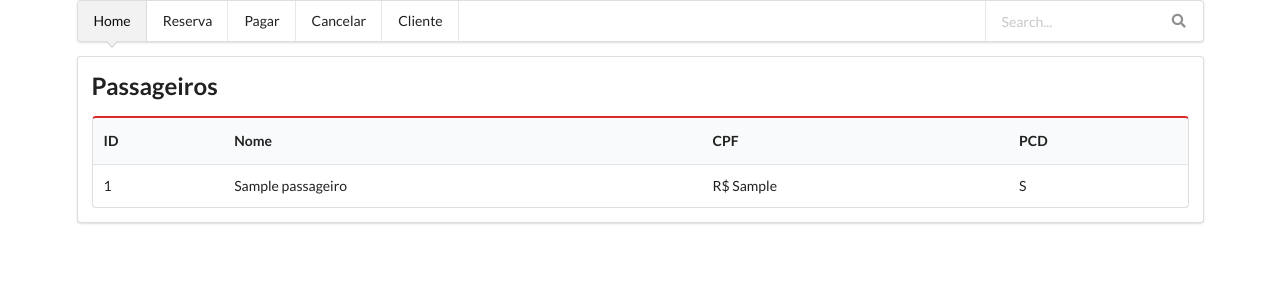
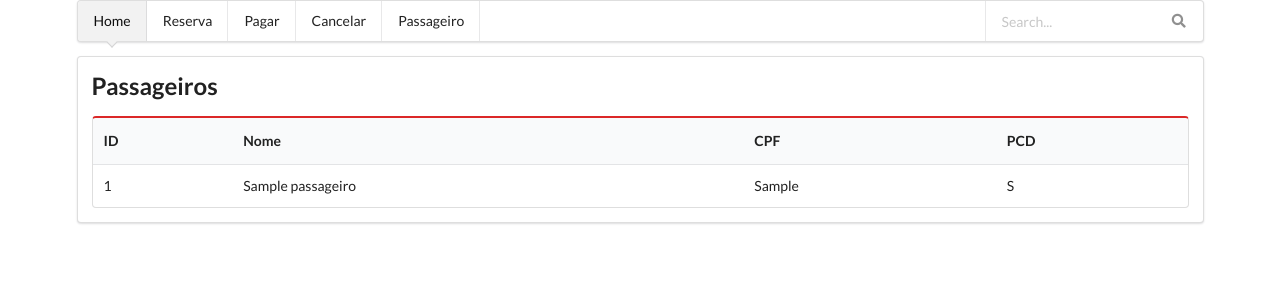
Before and after one commit to MatheusOliveira10/Reserva_Passagem, a PHP site: page /passageiro in a window 1280 px wide. Shown: the top 300 px of the page. Run offline with PHP 8.4, Linux system fonts and the light colour scheme; tables that the repository leaves empty hold one stand-in row (values such as "Sample post"); some libraries are stand-ins or nearby versions.

Commit message:
Correções BD

```diff
--- a/controller/reservaController.php
+++ b/controller/reservaController.php
@@ -6,7 +6,7 @@ class reservaController
 
     public function cadastro()
     {
-        $qry = "SELECT id_passagem FROM assentos ORDER BY posicao, fileira";
+        $qry = "SELECT * FROM assentos ORDER BY posicao;";
 
         $pdo = new Query();
 
--- a/model/query.php
+++ b/model/query.php
@@ -4,16 +4,17 @@ class Query
 {
     public function insert($qry)
     {
-        /*SÓ FUNCIONA NO PC DO BRUNO GUIMARAES, NAO DESCOMENTE NEM DELETE*/
+        /*SÓ FUNCIONA NO PC DO BRUNO GUIMARAES, NAO DESCOMENTE NEM DELETE
         $dsn = "mysql:host=localhost:3308;dbname=reservas";
         $user = "root";
         $pass = "";
+        */
 
-        /* COMENTE O CÓDIGO ACIMA SE VOCÊ NÃO FOR O BRUNO E USE O ABAIXO
+        //COMENTE O CÓDIGO ACIMA SE VOCÊ NÃO FOR O BRUNO E USE O ABAIXO
         $dsn = "mysql:host=localhost;dbname=reservas";
         $user = "root";
         $pass = "123123";
-        */
+
 
         try {
             $pdo = new PDO($dsn, $user, $pass);
@@ -31,16 +32,16 @@ class Query
 
     public function select($qry)
     {
-        /*SÓ FUNCIONA NO PC DO BRUNO GUIMARAES, NAO DESCOMENTE NEM DELETE*/
+        /*SÓ FUNCIONA NO PC DO BRUNO GUIMARAES, NAO DESCOMENTE NEM DELETE
         $dsn = "mysql:host=localhost:3308;dbname=reservas";
         $user = "root";
-        $pass = "";
+        $pass = "";*/
 
-        /* COMENTE O CÓDIGO ACIMA SE VOCÊ NÃO FOR O BRUNO E USE O ABAIXO
+        // COMENTE O CÓDIGO ACIMA SE VOCÊ NÃO FOR O BRUNO E USE O ABAIXO
         $dsn = "mysql:host=localhost;dbname=reservas";
         $user = "root";
         $pass = "123123";
-        */
+
 
         try {
             $pdo = new PDO($dsn, $user, $pass);
--- a/sql/bd.sql
+++ b/sql/bd.sql
@@ -32,7 +32,7 @@ CREATE TABLE `assentos` (
   `id` int(11) NOT NULL,
   `id_aviao` int(11) NOT NULL,
   `id_passagem` int(11),
-  `posicao` varchar(2) NOT NULL,
+  `posicao` varchar(4) NOT NULL,
   `ocupado` char(1) NOT NULL,
   `pcd` char(1) NOT NULL,
   `overbooking` char(1) NOT NULL
--- a/view/passageiros/view.php
+++ b/view/passageiros/view.php
@@ -33,8 +33,8 @@
             <a href="/cancela" class="item">
                 Cancelar
             </a>
-            <a href="/cancela" class="item">
-                Cliente
+            <a href="/passageiro" class="item">
+                Passageiro
             </a>
             <div class="right menu">
                 <div class="item">
@@ -61,7 +61,7 @@
                         <tr>
                             <td><?php echo $passageiro['id'] ?></td>
                             <td><?php echo $passageiro['nome'] ?></td>
-                            <td>R$ <?php echo $passageiro['cpf'] ?></td>
+                            <td><?php echo $passageiro['cpf'] ?></td>
                             <td><?php echo $passageiro['PCD'] ?></td>
                         </tr>
                     <?php } ?>
```
